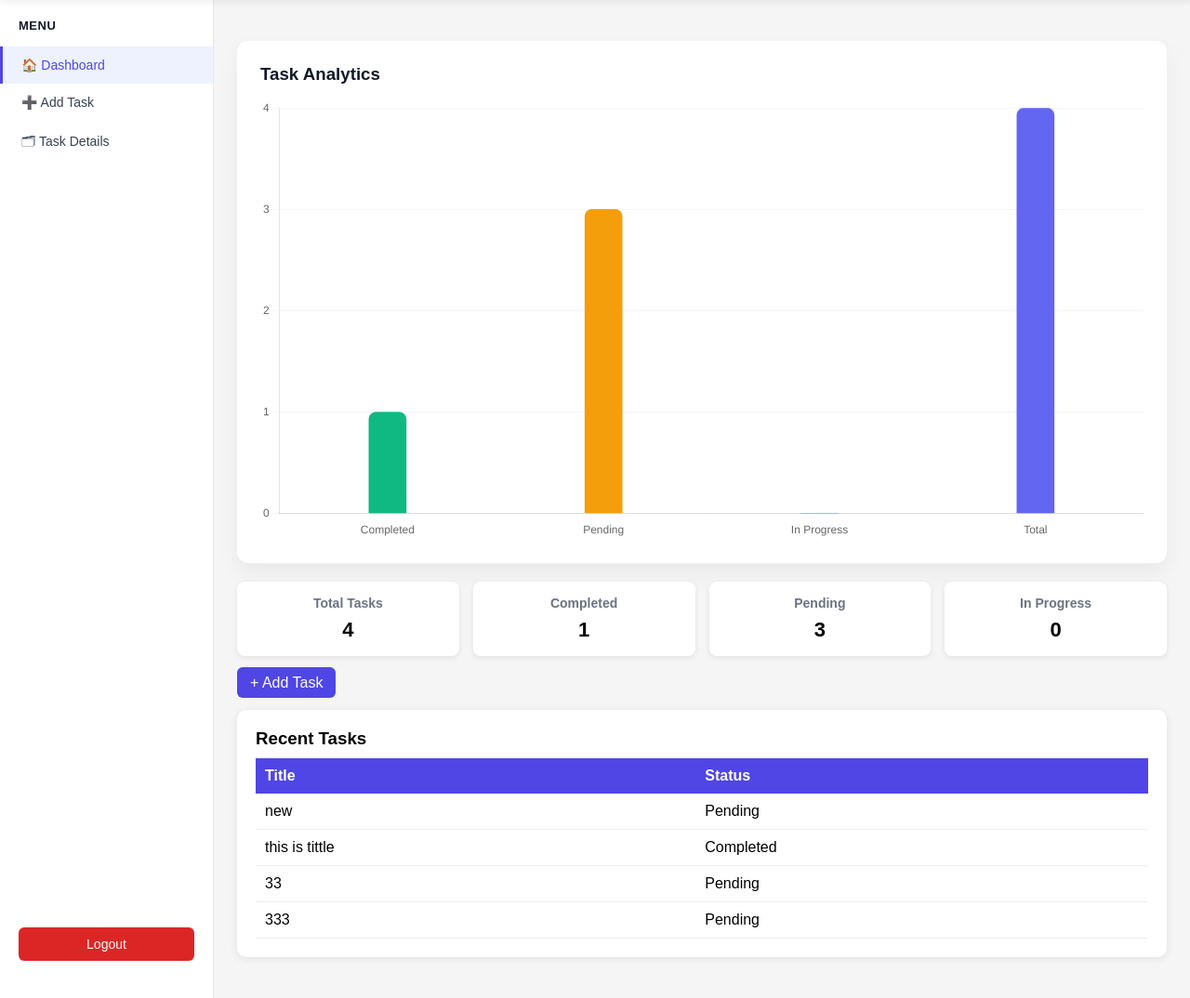
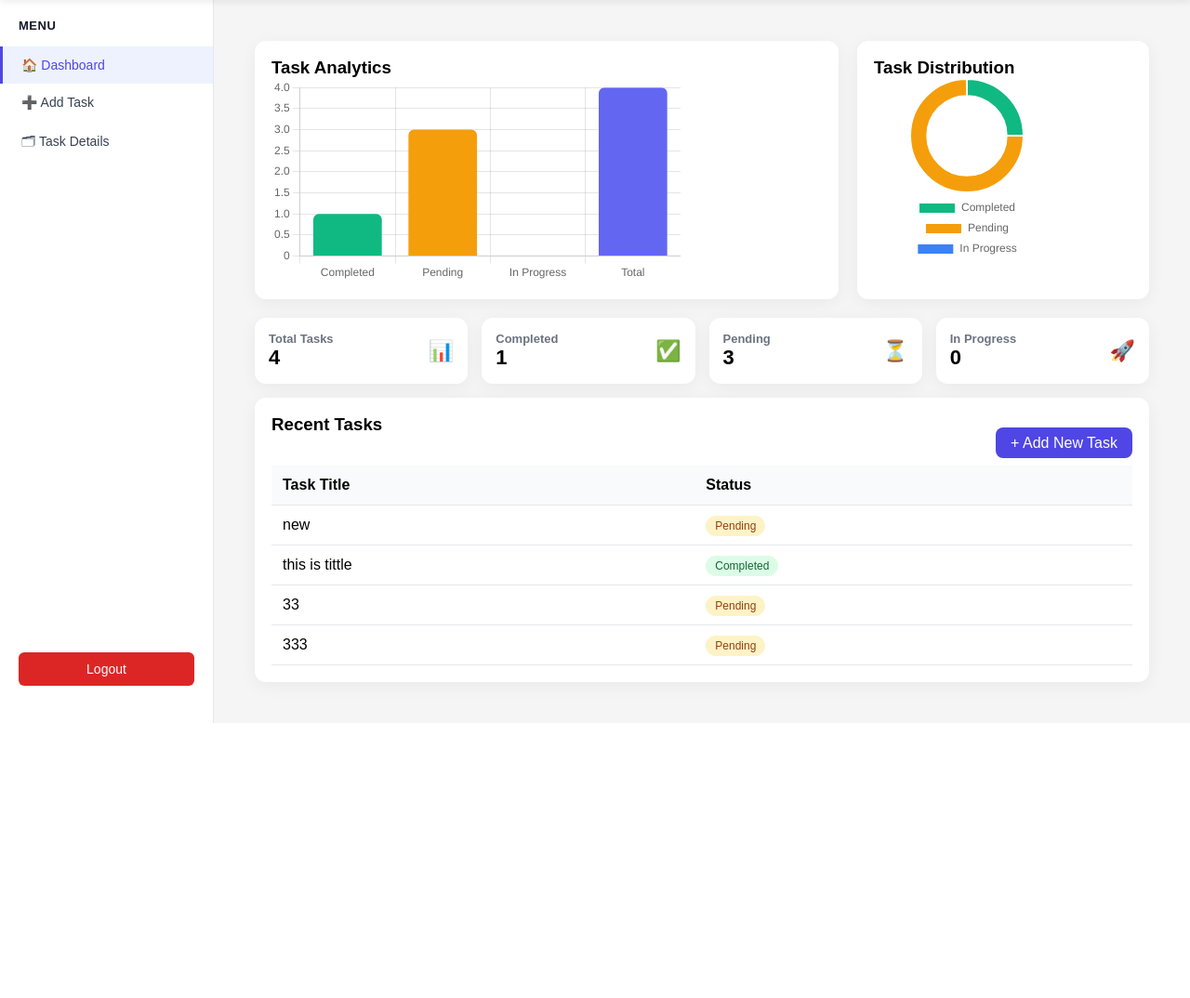
Before and after one commit to rahullokhande-2002/Team-Work-Manager, a Django app: page /dashboard/ in a window 1280 px wide. Shown: the part 56-1130 px from the top of the page at 93% size. After the commit the page ends 834 px from the top, so only its background shows below. Run offline with Django 5.2, Linux system fonts and the light colour scheme; a user stored in the database is signed in; data comes from the database, SQL or seed files in the repository; both versions use the stored data as it was after the commit.

Commit message:
created dashboard properly

```diff
--- a/myproject/core/static/core/dashboard.css
+++ b/myproject/core/static/core/dashboard.css
@@ -1,63 +1,83 @@
 .dashboard-container{
-    max-width:1000px;
-    margin:20px auto;
+    padding:20px;
 }
 
-/* Chart */
+/* Top charts */
+.top-grid{
+    display:grid;
+    grid-template-columns:2fr 1fr;
+    gap:20px;
+    margin-bottom:20px;
+}
+
 .chart-card{
-    background:white;
-    padding:20px;
-    border-radius:10px;
-    box-shadow:0 2px 10px rgba(0,0,0,0.08);
+    background:#fff;
+    padding:18px;
+    border-radius:12px;
+    box-shadow:0 4px 18px rgba(0,0,0,.05);
+}
+
+.chart-wrapper{
+    height:220px;
+}
+
+.chart-wrapper.small{
+    height:200px;
 }
 
 /* Stats */
 .stats-details{
-    display:flex;
+    display:grid;
+    grid-template-columns:repeat(4,1fr);
     gap:15px;
-    margin-top:20px;
+    margin-bottom:15px;
 }
 
 .detail-box{
-    flex:1;
-    background:white;
+    background:#fff;
     padding:15px;
-    border-radius:8px;
-    box-shadow:0 2px 6px rgba(0,0,0,0.08);
-    text-align:center;
+    border-radius:12px;
+    box-shadow:0 4px 18px rgba(0,0,0,.05);
+    display:flex;
+    justify-content:space-between;
+    align-items:center;
+    font-weight:500;
 }
 
 .detail-box h4{
-    margin:0;
-    font-size:14px;
+    font-size:13px;
     color:#6b7280;
 }
 
 .detail-box p{
-    margin-top:8px;
     font-size:22px;
     font-weight:600;
 }
 
-/* Quick action */
+.detail-box span{
+    font-size:22px;
+}
+
+/* Quick button */
 .quick-action{
-    margin:20px 0;
+    text-align:right;
+    margin-bottom:15px;
 }
 
 .btn-add{
-    background:#4F46E5;
-    color:white;
-    padding:8px 14px;
+    background:#4f46e5;
+    color:#fff;
+    padding:8px 16px;
+    border-radius:8px;
     text-decoration:none;
-    border-radius:6px;
 }
 
 /* Table */
 .recent{
-    background:white;
-    padding:20px;
-    border-radius:10px;
-    box-shadow:0 2px 10px rgba(0,0,0,0.08);
+    background:#fff;
+    padding:18px;
+    border-radius:12px;
+    box-shadow:0 4px 18px rgba(0,0,0,.05);
 }
 
 .task-table{
@@ -67,29 +87,176 @@
 }
 
 .task-table th{
-    background:#4F46E5;
-    color:white;
-    padding:10px;
     text-align:left;
+    padding:12px;
+    background:#f9fafb;
+    border-bottom:1px solid #e5e7eb;
 }
 
 .task-table td{
-    padding:10px;
-    border-bottom:1px solid #eee;
+    padding:12px;
+    border-bottom:1px solid #e5e7eb;
+}
+
+.task-table tr:hover{
+    background:#f9fafb;
+}
+
+.status{
+    padding:4px 10px;
+    border-radius:20px;
+    font-size:12px;
+}
+
+.status.completed{background:#dcfce7;color:#166534;}
+.status.pending{background:#fef3c7;color:#92400e;}
+.status.inprogress{background:#dbeafe;color:#1e40af;}
+
+.empty{
+    text-align:center;
+}
+
+/* Responsive */
+@media(max-width:900px){
+
+.top-grid{
+    grid-template-columns:1fr;
+}
+
+.stats-details{
+    grid-template-columns:repeat(2,1fr);
+}
+
+.quick-action{
+    text-align:center;
+}
+
 }
 
 
 
-.chart-card{
-    background:white;
-    padding:25px;
-    border-radius:12px;
-    box-shadow:0 10px 25px rgba(0,0,0,0.05);
-    margin-bottom:20px;
+/* Page Animation */
+.dashboard-container{
+    padding:20px;
+    animation: fadeIn .6s ease-in-out;
 }
 
-.chart-card h3{
-    margin-bottom:15px;
-    font-weight:600;
-    color:#111827;
+/* Fade Animation */
+@keyframes fadeIn{
+    from{
+        opacity:0;
+        transform: translateY(10px);
+    }
+    to{
+        opacity:1;
+        transform: translateY(0);
+    }
 }
+
+
+/* Chart Card Hover */
+.chart-card{
+    background:#fff;
+    padding:18px;
+    border-radius:12px;
+    box-shadow:0 4px 18px rgba(0,0,0,.05);
+    transition: all .3s ease;
+}
+
+.chart-card:hover{
+    transform: translateY(-5px);
+    box-shadow:0 10px 30px rgba(0,0,0,.08);
+}
+
+
+/* Stats Hover */
+.detail-box{
+    background:#fff;
+    padding:15px;
+    border-radius:12px;
+    box-shadow:0 4px 18px rgba(0,0,0,.05);
+    display:flex;
+    justify-content:space-between;
+    align-items:center;
+    transition: all .3s ease;
+}
+
+.detail-box:hover{
+    transform: translateY(-4px);
+    box-shadow:0 10px 25px rgba(0,0,0,.08);
+}
+
+/* Icon animation */
+.detail-box span{
+    font-size:22px;
+    transition: transform .3s ease;
+}
+
+.detail-box:hover span{
+    transform: scale(1.2) rotate(5deg);
+}
+
+
+/* Button Hover */
+.btn-add{
+    background:#4f46e5;
+    color:#fff;
+    padding:8px 16px;
+    border-radius:8px;
+    text-decoration:none;
+    transition: all .3s ease;
+}
+
+.btn-add:hover{
+    transform: translateY(-2px);
+    box-shadow:0 8px 20px rgba(79,70,229,.3);
+}
+
+
+/* Table Hover */
+.task-table tr{
+    transition: all .2s ease;
+}
+
+.task-table tr:hover{
+    background:#f9fafb;
+    transform: scale(1.01);
+}
+
+
+/* Status Badge Hover */
+.status{
+    padding:4px 10px;
+    border-radius:20px;
+    font-size:12px;
+    transition:.2s;
+}
+
+.status:hover{
+    transform: scale(1.08);
+}
+
+
+/* Recent Card Hover */
+.recent{
+    background:#fff;
+    padding:18px;
+    border-radius:12px;
+    box-shadow:0 4px 18px rgba(0,0,0,.05);
+    transition: .3s;
+}
+
+.recent:hover{
+    box-shadow:0 10px 30px rgba(0,0,0,.08);
+}
+
+
+/* Smooth Chart Wrapper */
+.chart-wrapper{
+    height:220px;
+    transition: .3s;
+}
+
+.chart-card:hover .chart-wrapper{
+    transform: scale(1.02);
+}
--- a/myproject/core/templates/core/addtask.html
+++ b/myproject/core/templates/core/addtask.html
@@ -16,6 +16,12 @@
 
         <label>Description</label>
         <textarea name="description" placeholder="What needs to be done?"></textarea>
+
+
+
+        <!-- NEW DATE FIELD -->
+        <label>Due Date</label>
+        <input type="date" name="due_date">
 
         <div class="row">
             <div class="col">
--- a/myproject/core/templates/core/allTask.html
+++ b/myproject/core/templates/core/allTask.html
@@ -24,6 +24,7 @@
             <th>Priority</th>
             <th>Status</th>
             <th>Action</th>
+            <th>Date</th>
         </tr>
 
         {% for x in data %}
@@ -32,6 +33,7 @@
             <td>{{ x.description }}</td>
             <td>{{ x.priority }}</td>
             <td>{{ x.status }}</td>
+            <td>{{ x.due_date }}</td>
 
             <td class="action-btns">
                 <a href="{% url 'edit' x.id %}" class="btn-edit">✏️ Edit</a>
--- a/myproject/core/templates/core/dashboard.html
+++ b/myproject/core/templates/core/dashboard.html
@@ -10,67 +10,112 @@
 
 <div class="dashboard-container">
 
-    <!-- Chart -->
+    <!-- Top Section -->
+    <div class="top-grid">
+
         <div class="chart-card">
             <h3>Task Analytics</h3>
+            <div class="chart-wrapper">
                 <canvas id="taskChart"></canvas>
             </div>
-
-    <!-- Stats Numbers -->
-    <div class="stats-details">
-
-        <div class="detail-box">
-            <h4>Total Tasks</h4>
-            <p>{{ total }}</p>
         </div>
 
-        <div class="detail-box">
-            <h4>Completed</h4>
-            <p>{{ completed }}</p>
+        <div class="chart-card">
+            <h3>Task Distribution</h3>
+            <div class="chart-wrapper small">
+                <canvas id="taskPieChart"></canvas>
             </div>
-
-        <div class="detail-box">
-            <h4>Pending</h4>
-            <p>{{ pending }}</p>
-        </div>
-
-        <div class="detail-box">
-            <h4>In Progress</h4>
-            <p>{{ inprogress }}</p>
         </div>
 
     </div>
 
+
+    <!-- Stats -->
+    <div class="stats-details">
+
+        <div class="detail-box total">
+            <div>
+                <h4>Total Tasks</h4>
+                <p>{{ total }}</p>
+            </div>
+            <span>📊</span>
+        </div>
+
+        <div class="detail-box completed">
+            <div>
+                <h4>Completed</h4>
+                <p>{{ completed }}</p>
+            </div>
+            <span>✅</span>
+        </div>
+
+        <div class="detail-box pending">
+            <div>
+                <h4>Pending</h4>
+                <p>{{ pending }}</p>
+            </div>
+            <span>⏳</span>
+        </div>
+
+        <div class="detail-box progress">
+            <div>
+                <h4>In Progress</h4>
+                <p>{{ inprogress }}</p>
+            </div>
+            <span>🚀</span>
+        </div>
+
+    </div>
+
+
     <!-- Quick Action -->
+
+
+
+    <!-- Table -->
+    <div class="recent">
+        <h3>Recent Tasks</h3>
+
           <div class="quick-action">
         <a href="{% url 'addtask' %}" class="btn-add">
-            + Add Task
+            + Add New Task
         </a>
     </div>
 
-    <!-- Recent Tasks -->
-    <div class="recent">
-        <h3>Recent Tasks</h3>
-
         <table class="task-table">
+            <thead>
                 <tr>
-                <th>Title</th>
+                    <th>Task Title</th>
                     <th>Status</th>
                 </tr>
+            </thead>
 
+            <tbody>
                 {% for task in recent %}
                 <tr>
                     <td>{{ task.title }}</td>
-                <td>{{ task.status }}</td>
+                    <td>
+                        <span class="status {{ task.status|lower }}">
+                            {{ task.status }}
+                        </span>
+                    </td>
+                </tr>
+                {% empty %}
+                <tr>
+                    <td colspan="2" class="empty">No tasks available</td>
                 </tr>
                 {% endfor %}
+            </tbody>
         </table>
+
     </div>
 
 </div>
 
 
 <script>
+document.addEventListener("DOMContentLoaded", function(){
+
 const ctx = document.getElementById('taskChart');
 
 new Chart(ctx, {
@@ -78,7 +123,6 @@ new Chart(ctx, {
     data: {
         labels: ['Completed', 'Pending', 'In Progress', 'Total'],
         datasets: [{
-            label: 'Tasks Overview',
             data: [{{ completed }}, {{ pending }}, {{ inprogress }}, {{ total }}],
             backgroundColor: [
                 '#10B981',
@@ -86,41 +130,33 @@ new Chart(ctx, {
                 '#3B82F6',
                 '#6366F1'
             ],
-            borderRadius: 8,
-            barThickness: 40
+            borderRadius: 6
         }]
     },
     options: {
         responsive: true,
-        plugins: {
-            legend: {
-                display: false
+        plugins:{legend:{display:false}}
+    }
+});
+
+
+const pieCtx = document.getElementById('taskPieChart');
+
+new Chart(pieCtx, {
+    type: 'doughnut',
+    data: {
+        labels: ['Completed','Pending','In Progress'],
+        datasets: [{
+            data: [{{ completed }}, {{ pending }}, {{ inprogress }}],
+            backgroundColor: ['#10B981','#F59E0B','#3B82F6']
+        }]
     },
-            tooltip: {
-                backgroundColor: '#111827',
-                titleColor: '#fff',
-                bodyColor: '#fff',
-                padding: 10,
-                cornerRadius: 6
+    options: {
+        cutout:'70%',
+        plugins:{legend:{position:'bottom'}}
     }
-        },
-        scales: {
-            y: {
-                beginAtZero: true,
-                grid: {
-                    color: '#f1f5f9'
-                },
-                ticks: {
-                    stepSize: 1
-                }
-            },
-            x: {
-                grid: {
-                    display: false
-                }
-            }
-        }
-    }
+});
+
 });
 </script>
 
--- a/myproject/core/templates/core/editTask.html
+++ b/myproject/core/templates/core/editTask.html
@@ -19,6 +19,11 @@
         <label>Update Description</label>
         <textarea name="description"
                   placeholder="What needs to be done?">{{ data.description }}</textarea>
+
+        <!-- ✅ ADD THIS -->
+        <label>Update Due Date</label>
+        <input type="date" name="due_date"
+               value="{{ data.due_date|date:'Y-m-d' }}">
 
         <div class="row">
             <div class="col">
--- /dev/null
+++ b/requirements.txt
@@ -0,0 +1,4 @@
+asgiref==3.11.1
+Django==6.0.3
+sqlparse==0.5.5
+tzdata==2025.3
```
Also changed, not shown: myproject/core/migrations/0004_task_model_due_date.py (added), myproject/core/migrations/0005_task_model_assigned_to.py (added), myproject/core/migrations/0006_remove_task_model_assigned_to_and_more.py (added), myproject/core/views.py (line endings or trailing spaces), myproject/db.sqlite3. Lines whose indentation alone changed are shown as unchanged.
